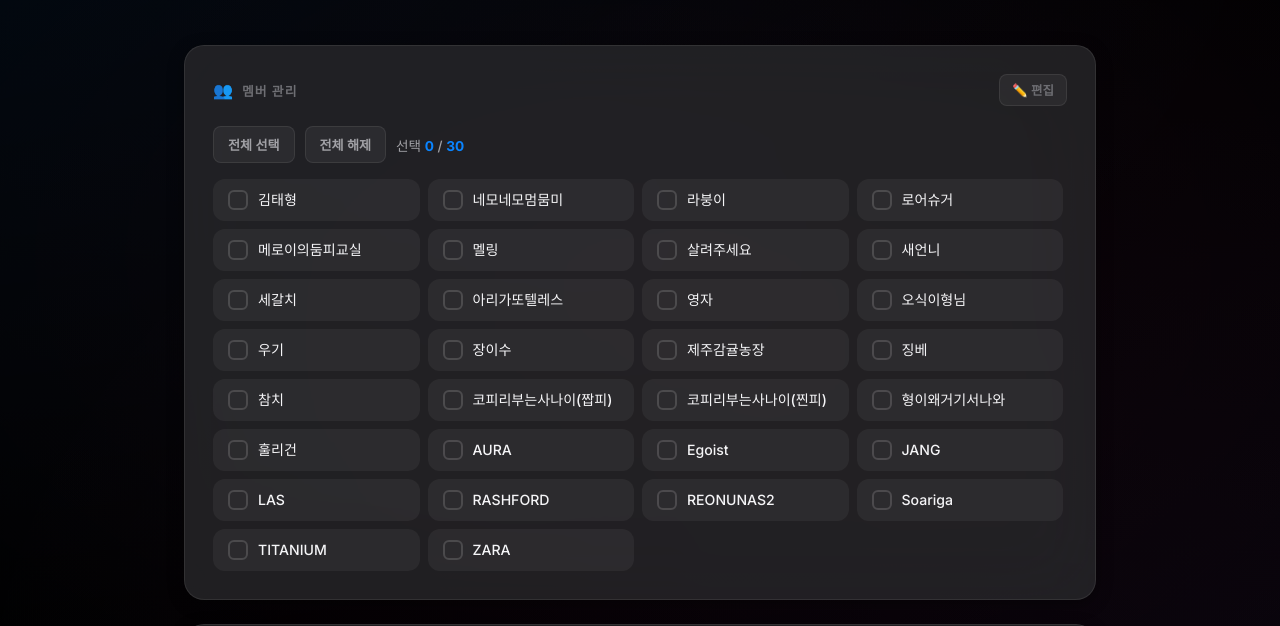
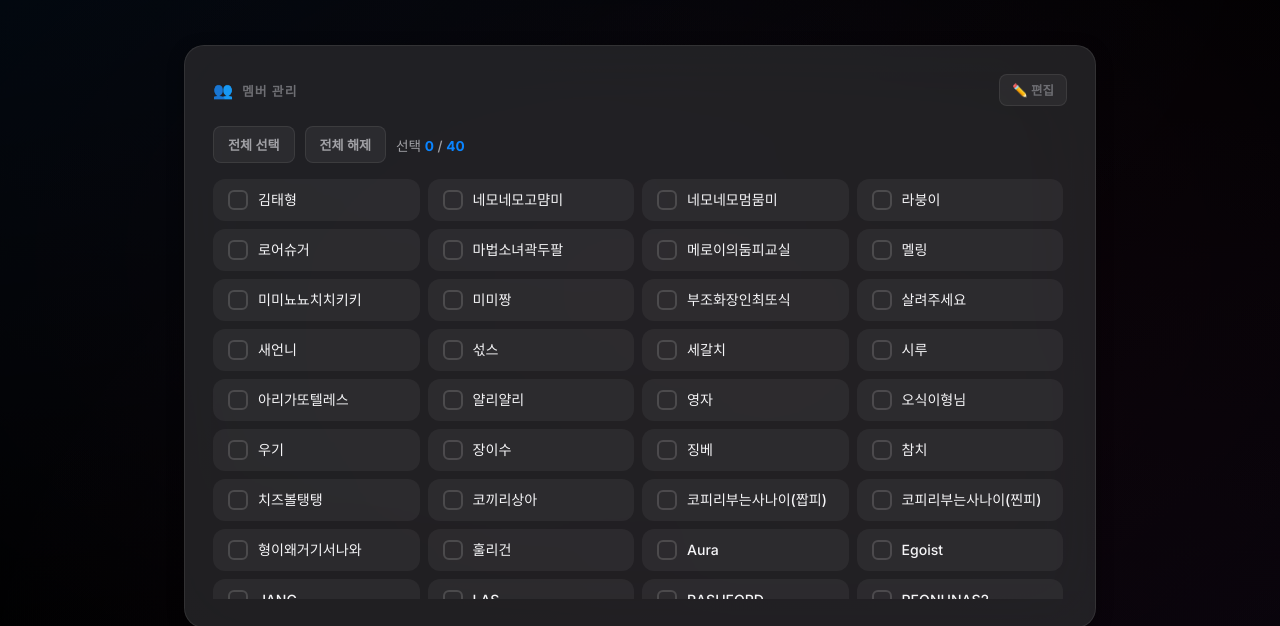
Before and after one commit to soaliga/TeamSelecter, a plain HTML site: page index.html in a window 1280 px wide. Shown: the part 131-757 px from the top of the page. Drawn offline with Linux system fonts and the light colour scheme.

Commit message:
feat: 멤버 목록 업데이트 및 테마 토글 애니메이션 제거

```diff
--- a/index.html
+++ b/index.html
@@ -166,11 +166,6 @@
       color: var(--text-primary);
     }
 
-    @media (hover: hover) {
-      .theme-toggle:hover {
-        transform: rotate(15deg);
-      }
-    }
 
     /* ===== HEADER ===== */
     .app-header {
@@ -1110,16 +1105,18 @@
   <script>
     // ===== DATA =====
     const DEFAULT_MEMBERS = [
-      '김태형', '네모네모멈뭄미', '메로이의둠피교실',
+      '김태형', '네모네모멈뭄미', '네모네모고먐미', '메로이의둠피교실',
       '멜링', '새언니', '세갈치',
       '아리가또텔레스', '영자', '오식이형님',
-      '장이수', '제주감귤농장', '참치',
+      '장이수', '마법소녀곽두팔', '참치',
       '코피리부는사나이(짭피)', '코피리부는사나이(찐피)', '형이왜거기서나와',
       '훌리건', 'Egoist', 'JANG',
       'LAS', 'RASHFORD', 'REONUNAS2',
       'Soariga', 'TITANIUM', 'ZARA',
-      '라붕이', 'AURA', '우기',
-      '살려주세요', '로어슈거', '징베',
+      '라붕이', 'Aura', '우기',
+      '살려주세요', '로어슈거', '징베', '미미뇨뇨치치키키', '미미짱',
+      '부조화장인최또식', '섟스', '시루', '얄리얄리',
+      '치즈볼탱탱', '코끼리상아', 'XYZ'
     ];
 
     const TEAM_NAMES = ['Team A', 'Team B', 'Team C', 'Team D', 'Team E', 'Team F'];
```
